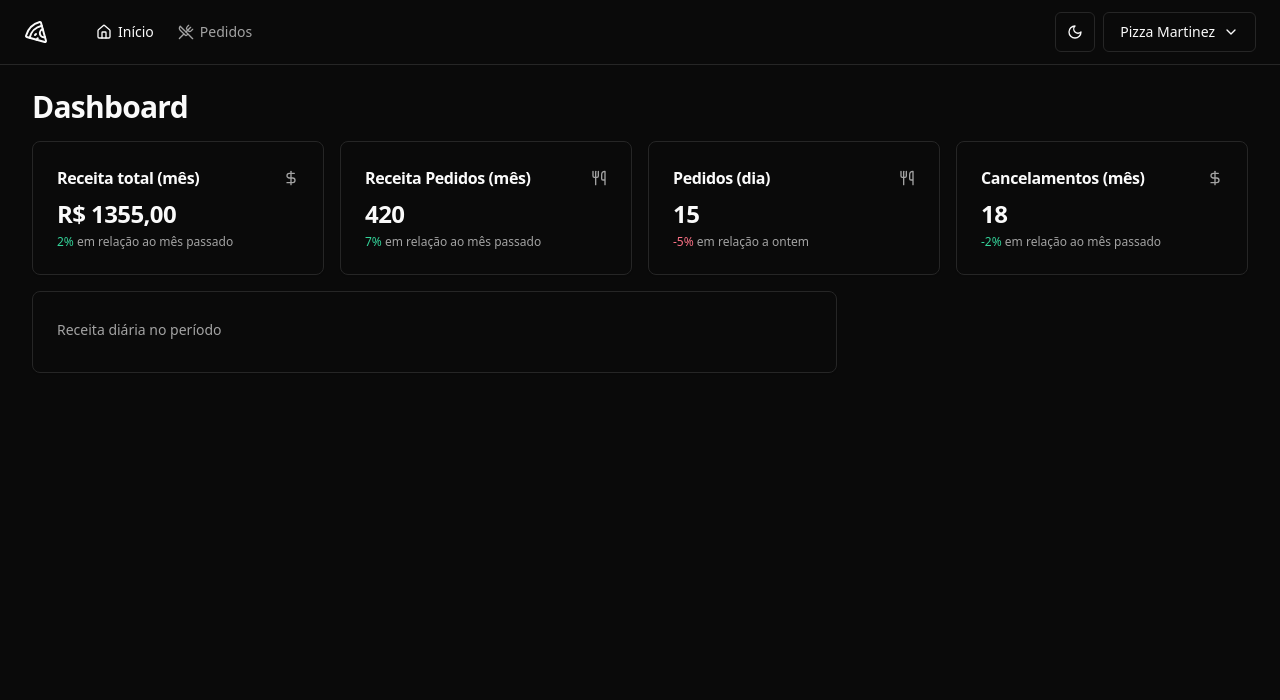
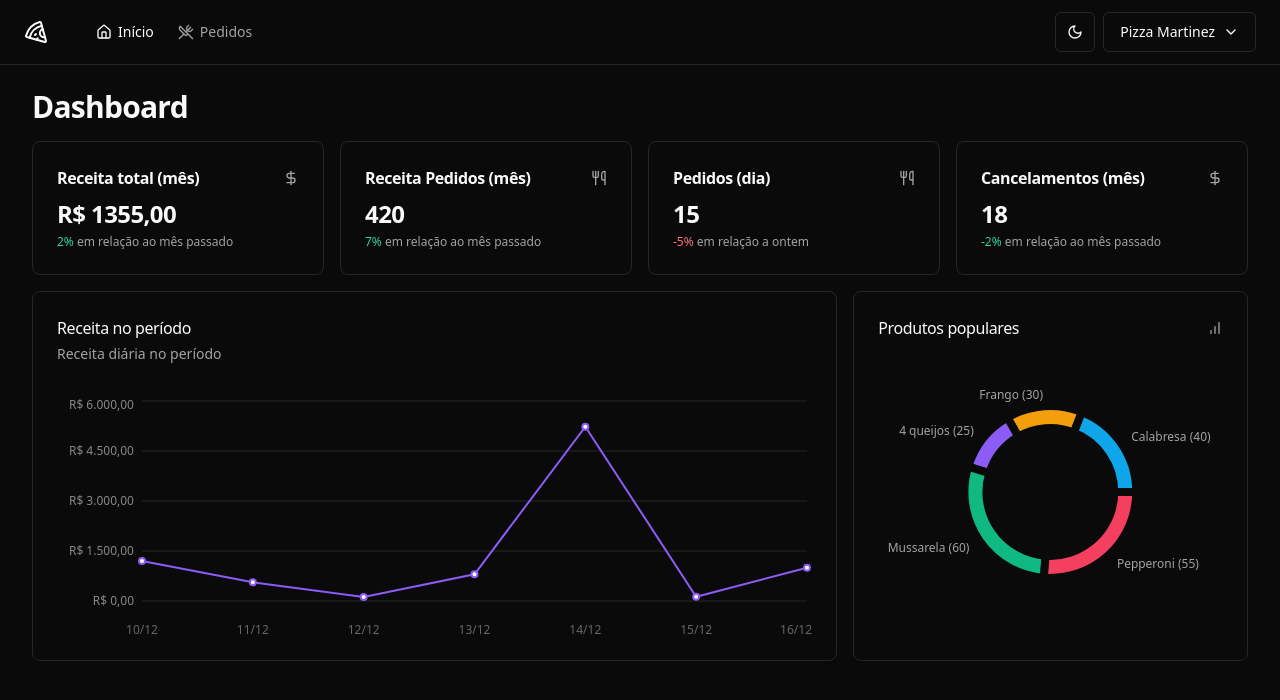
Before and after one commit to Martinezkill/Pizza-Martinez, a React (Vite) app: page / in a window 1280 px wide. Shown: the top 700 px of the page. Built offline with nearby package versions, Linux system fonts and the light colour scheme.

Commit message:
Revenue chart by period, popular products chart, and not found page

```diff
--- a/package.json
+++ b/package.json
@@ -28,6 +28,7 @@
     "react-helmet-async": "^2.0.5",
     "react-hook-form": "^7.53.2",
     "react-router-dom": "^6.28.0",
+    "recharts": "^2.15.0",
     "sonner": "^1.7.0",
     "sort-by": "^1.2.0",
     "tailwind-merge": "^2.5.4",
--- /dev/null
+++ b/src/pages/404.tsx
@@ -0,0 +1,15 @@
+import { Link } from "react-router-dom";
+
+export function NotFound() {
+  return (
+    <div className="flex h-screen flex-col items-center justify-center gap-2">
+      <h1 className="text-4xl font-bold">Página nāo encontrada</h1>
+      <p className="text-accent-foreground">
+        Voltar para o{" "}
+        <Link to="/" className="text-sky-600 dark:text-sky-400">
+          Dashboard
+        </Link>
+      </p>
+    </div>
+  );
+}
--- a/src/pages/app/dashboard/dashboard.tsx
+++ b/src/pages/app/dashboard/dashboard.tsx
@@ -4,6 +4,7 @@ import { MonthOrdersAmountCard } from "./month-orders-amount-card";
 import { DayOrdersAmountCard } from "./day-orders-amount-card";
 import { MonthCanceledOrdersAmountCard } from "./month-canceled-orders-amount-card";
 import { RevenueChart } from "./revenue-chart";
+import { PopularProductsChart } from "./popular-products-chart";
 
 export function Dashboard() {
   return (
@@ -21,6 +22,7 @@ export function Dashboard() {
 
         <div className="grid grid-cols-9 gap-4">
           <RevenueChart/>
+          <PopularProductsChart/>
         </div>
       </div>
     </>
--- /dev/null
+++ b/src/pages/app/dashboard/popular-products-chart.tsx
@@ -0,0 +1,92 @@
+import { Card, CardContent, CardHeader, CardTitle } from "@/components/ui/card";
+import { BarChart } from "lucide-react";
+import { Cell, Pie, PieChart, ResponsiveContainer } from "recharts";
+
+import colors from "tailwindcss/colors";
+
+const data = [
+  { product: "Calabresa", amount: 40 },
+  { product: "Frango", amount: 30 },
+  { product: "4 queijos", amount: 25 },
+  { product: "Mussarela", amount: 60 },
+  { product: "Pepperoni", amount: 55 },
+];
+
+const COLORS = [
+  colors.sky[500],
+  colors.amber[500],
+  colors.violet[500],
+  colors.emerald[500],
+  colors.rose[500],
+];
+
+export function PopularProductsChart() {
+  return (
+    <Card className="col-span-3">
+      <CardHeader className="pb-8">
+        <div className="flex items-center justify-between">
+          <CardTitle className="text-base font-medium">
+            Produtos populares
+          </CardTitle>
+          <BarChart className="h-4 w-4 text-muted-foreground" />
+        </div>
+      </CardHeader>
+      <CardContent>
+        <ResponsiveContainer width="100%" height={240}>
+          <PieChart style={{ fontSize: 12 }}>
+            <Pie
+              data={data}
+              dataKey="amount"
+              nameKey="product"
+              cx="50%"
+              cy="50%"
+              outerRadius={86}
+              innerRadius={64}
+              strokeWidth={8}
+              labelLine={false}
+              label={({
+                cx,
+                cy,
+                midAngle,
+                innerRadius,
+                outerRadius,
+                value,
+                index,
+              }) => {
+                const RADIAN = Math.PI / 180;
+                const radius = 12 + innerRadius + (outerRadius - innerRadius);
+                const x = cx + radius * Math.cos(-midAngle * RADIAN);
+                const y = cy + radius * Math.sin(-midAngle * RADIAN);
+
+                return (
+                  <text
+                    x={x}
+                    y={y}
+                    className="fill-muted-foreground text-xs"
+                    textAnchor={x > cx ? "start" : "end"}
+                    dominantBaseline="central"
+                  >
+                    {data[index].product.length > 12
+                      ? data[index].product.substring(0, 12).concat("...")
+                      : data[index].product}{" "}
+                    ({value})
+                  </text>
+                );
+              }}
+            >
+              {data.map((_, index) => {
+                return (
+                  <Cell
+                    key={`cell-${index}`}
+                    fill={COLORS[index]}
+                    className="stroke-background hover:opacity-80"
+                  />
+                );
+              })}
+            </Pie>
+          </PieChart>
+        </ResponsiveContainer>
+      </CardContent>
+    </Card>
+  );
+}
--- a/src/pages/app/dashboard/revenue-chart.tsx
+++ b/src/pages/app/dashboard/revenue-chart.tsx
@@ -1,14 +1,70 @@
-import { Card, CardDescription, CardHeader, CardTitle } from "@/components/ui/card";
+import {
+  Card,
+  CardContent,
+  CardDescription,
+  CardHeader,
+  CardTitle,
+} from "@/components/ui/card";
+import {
+  ResponsiveContainer,
+  LineChart,
+  XAxis,
+  YAxis,
+  CartesianGrid,
+  Line,
+} from "recharts";
+
+import colors from "tailwindcss/colors";
+
+const data = [
+  { date: "10/12", revenue: 1200 },
+  { date: "11/12", revenue: 560 },
+  { date: "12/12", revenue: 120 },
+  { date: "13/12", revenue: 800 },
+  { date: "14/12", revenue: 5230 },
+  { date: "15/12", revenue: 125 },
+  { date: "16/12", revenue: 1000 },
+];
 
 export function RevenueChart() {
   return (
     <Card className="col-span-6">
       <CardHeader className="flex-row items-center justify-between pb-8">
         <div className="space-y-1">
-                    <CardTitle></CardTitle>
+          <CardTitle className="text-base font-medium">
+            Receita no período
+          </CardTitle>
           <CardDescription>Receita diária no período</CardDescription>
         </div>
       </CardHeader>
+      <CardContent>
+        <ResponsiveContainer width="100%" height={240}>
+          <LineChart data={data} style={{ fontSize: 12 }}>
+            <XAxis dataKey="date" tickLine={false} axisLine={false} dy={16} />
+            <YAxis
+              stroke="#888"
+              axisLine={false}
+              tickLine={false}
+              width={80}
+              tickFormatter={(value: number) =>
+                value.toLocaleString("pt-BR", {
+                  style: "currency",
+                  currency: "BRL",
+                })
+              }
+            />
+
+            <CartesianGrid vertical={false} className="stroke-muted" />
+
+            <Line
+              type="linear"
+              strokeWidth={2}
+              dataKey="revenue"
+              stroke={colors.violet["500"]}
+            />
+          </LineChart>
+        </ResponsiveContainer>
+      </CardContent>
     </Card>
-    )
+  );
 }
--- a/src/routes.tsx
+++ b/src/routes.tsx
@@ -5,11 +5,13 @@ import { AppLayout } from "./pages/_layouts/app";
 import { AuthLayout } from "./pages/_layouts/auth";
 import { SignUp } from "./pages/auth/sign-up";
 import { Orders } from "./pages/app/orders/orders";
+import { NotFound } from "./pages/404";
 
 export const router = createBrowserRouter([
   {
     path: "/",
     element: <AppLayout />,
+    errorElement: <NotFound />,
     children: [
       { path: "/", element: <Dashboard /> },
       { path: "/orders", element: <Orders /> },
```
Also changed, not shown: 1 other file (tests, documents, lock files or other folders). Lines whose indentation alone changed are shown as unchanged.
